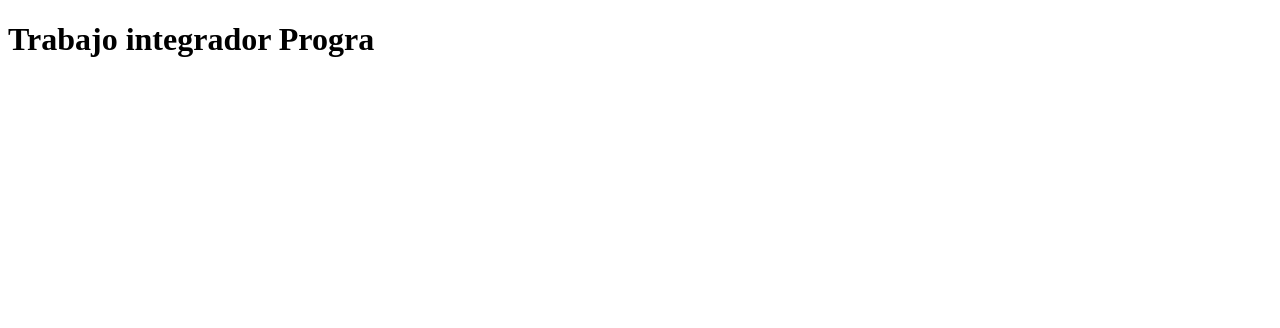
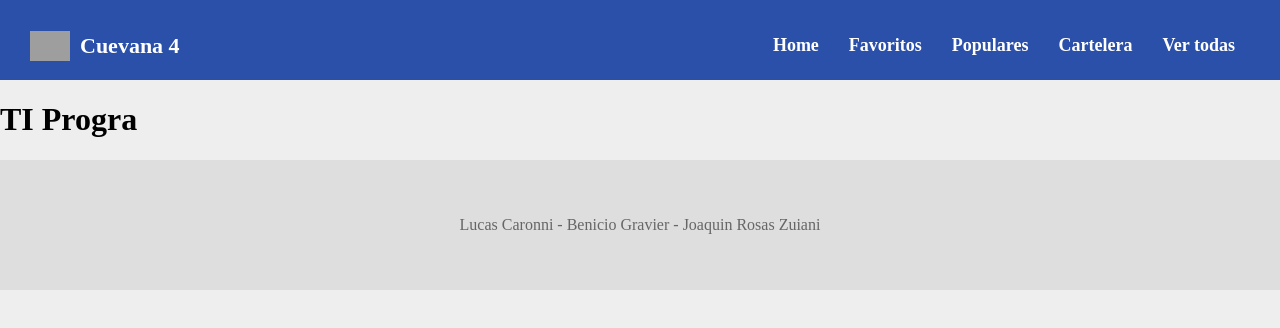
Before and after one commit to Benciogravier/ti-pro3, a React (Create React App) app: page / in a window 1280 px wide. Shown: the top 328 px of the page. Built offline with nearby package versions, Linux system fonts and the light colour scheme; grey boxes are pictures that could not be loaded.

Commit message:
Componente Header

```diff
--- a/src/App.js
+++ b/src/App.js
@@ -1,10 +1,14 @@
 import React from "react";
+import Footer from "./Components/Footer/Footer";
+import Header from "./Components/Header/Header";
 
 function App() {
   return (
-    <div className="App">
-      <h1>Trabajo integrador Progra</h1>
-    </div>
+    <>
+      <Header />
+      <h1>TI Progra</h1>
+      <Footer />
+    </>
   );
 }
 
--- a/src/Components/Header/Header.js
+++ b/src/Components/Header/Header.js
@@ -1,9 +1,43 @@
-import React from 'react'
+import React from 'react';
+import './header.css';
+import NavegacionMenu from './NavegacionMenu';
 
 function Header() {
+  let elementos = [
+    {
+      name: "Home",
+      path: '/'
+    },
+    {
+      name: "Favoritos",
+      path: '/favoritos'
+    },
+    {
+      name: "Populares",
+      path: '/populares'
+    },
+    {
+      name: "Cartelera",
+      path: '/cartelera'
+    },
+    {
+      name: "Ver todas",
+      path: '/todas'
+    }
+  ]
   return (
-    <div>Header</div>
+    <React.Fragment>
+      <nav>
+        <div className='logo-titulo'>
+          <img class="logo" src="./img/FALTA" alt="logo"/>
+          <h1>Cuevana 4</h1>
+        </div>
+        <ul className='main-nav'>
+          {elementos.map((elm,idx) => <NavegacionMenu key={`${idx} - ${elm.name}`} data={elm}/>)}
+        </ul>
+      </nav>
+    </React.Fragment>
   )
 }
 
-export default Header
+export default Header;
--- /dev/null
+++ b/src/Components/Header/NavegacionMenu.js
@@ -0,0 +1,10 @@
+import React from "react";
+//FALTA LO DE LOS LINKS --> react-router-dom (se hace dsp)
+
+function NavegacionMenu(props) {
+    return(
+        <li>{props.data.name}</li> //Falta el link to = {elm.path}
+    )
+}
+
+export default NavegacionMenu;
--- /dev/null
+++ b/src/Components/Header/header.css
@@ -0,0 +1,81 @@
+/* Resets */
+* {
+    box-sizing: border-box;
+}
+
+ul,
+ol {
+    padding: 0;
+}
+
+li {
+    list-style-type: none;
+}
+
+a {
+    text-decoration: none;
+    color: #000;
+}
+
+body {
+    font-family: Nunito;
+    margin: 0;
+    background-color: #eee;
+}
+
+/* Navigation */
+nav {
+    display: flex;
+    flex-direction: row;
+    flex-wrap: wrap;
+    justify-content: space-between;
+    align-items: center;
+    padding: 15px 30px;
+    background-color: #2b50aa;
+    color: #fff;
+    height: 80px;
+}
+
+nav ul {
+    display: flex;
+    flex-direction: row;
+    flex-wrap: wrap;
+    align-items: center;
+}
+
+.main-nav li,
+.user li {
+    margin: 0 15px;
+    display: flex;
+    flex-wrap: wrap;
+    flex-direction: row;
+    align-items: center;
+    font-size: 18px;
+}
+
+.main-nav {
+    font-weight: bold;
+    font-size: 20px;
+}
+
+.user img {
+    width: 35px;
+    border-radius: 90%;
+    margin-left: 10px;
+}
+
+.logo-titulo {
+    display: flex;
+    align-items: center;
+}
+
+.logo-titulo img {
+    width: 40px;
+    margin-right: 10px;
+}
+
+.logo-titulo h1 {
+    margin: 0;
+    font-size: 22px;
+    font-weight: bold;
+}
```
Also changed, not shown: src/Components/Header/styles.css (deleted).
